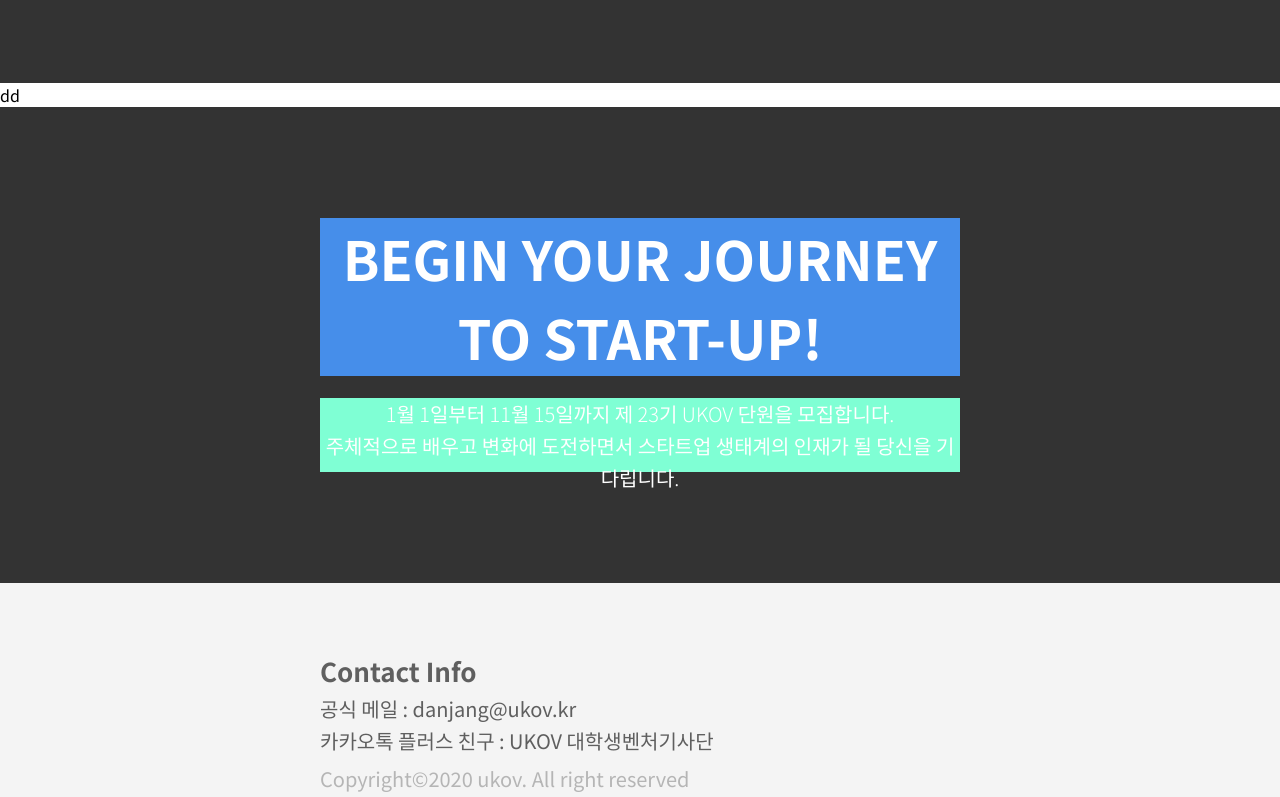
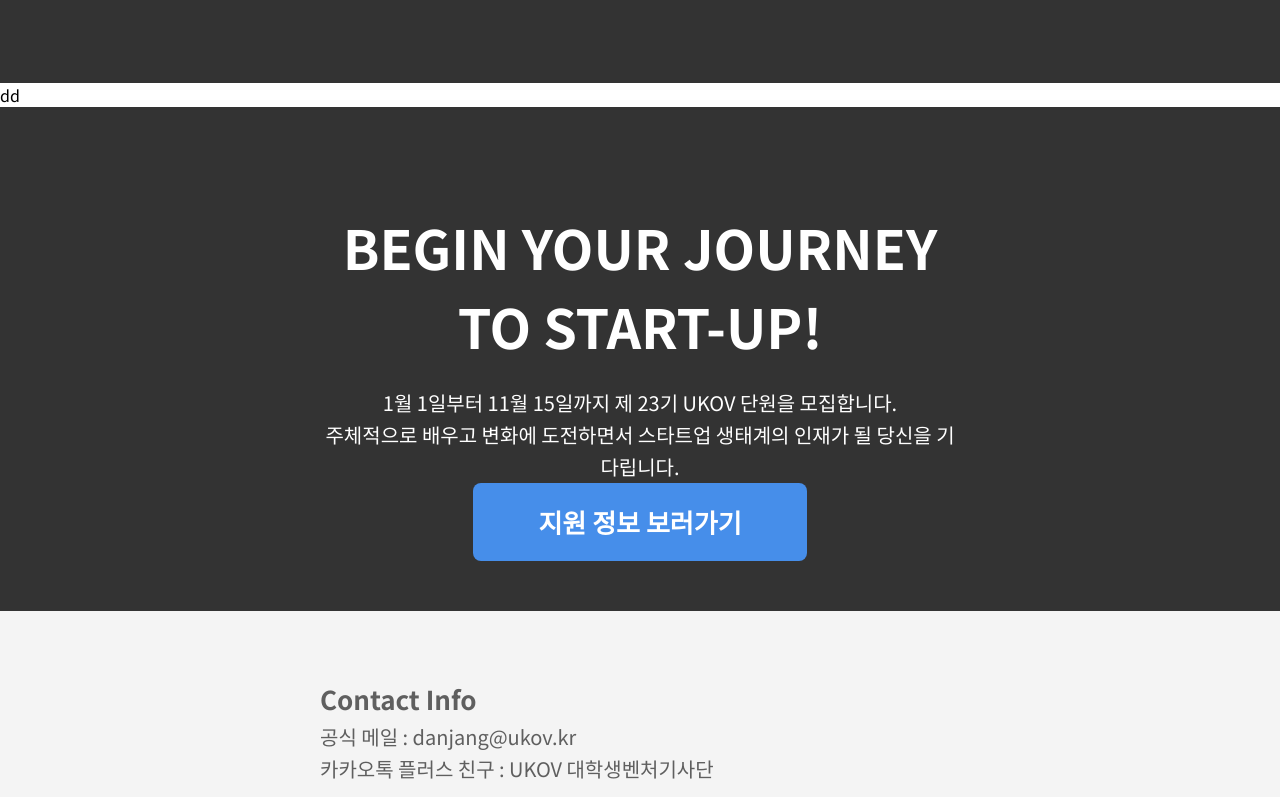
Before and after one commit to Soongsil-University-MakeUs-Challenge/2nd-UMC-WebStudy, a React (Create React App) app in the folder lucy/react-practice/my-react-practice/: page / in a window 1280 px wide. Shown: the part 1379-2176 px from the top of the page. Built offline with nearby package versions, Linux system fonts and the light colour scheme.

Commit message:
상단바, 후기, 프로그램, 파트너사  미완성

```diff
--- a/lucy/react-practice/my-react-practice/src/App.css
+++ b/lucy/react-practice/my-react-practice/src/App.css
@@ -30,6 +30,7 @@
 
 .main {
   /* background-color: #f4f4f4; */
+
   width: 50vw;
   margin: auto;
   display: block;
@@ -38,6 +39,7 @@
 .intro {
   font-size: 54px;
   font-weight: 700;
+
   margin-top: 110px;
 }
 
@@ -47,6 +49,12 @@
   color: #5f5f5f;
   margin-top: 22px;
   line-height: 1.6;
+}
+
+.mainInfoContainer {
+  display: flex;
+  justify-content: space-between;
+  align-items: flex-start;
 }
 
 .mainInfo {
@@ -78,6 +86,7 @@
   line-height: 1.6;
 }
 
+/* 어두운 배경 */
 .mainBlack {
   background-color: #333333;
   height: 476px;
@@ -90,19 +99,20 @@
 }
 
 .mainBlackTitle {
+  margin-top: 80px;
   flex-basis: 66px;
   width: 50vw;
   font-size: 54px;
   font-weight: 700;
 
   text-align: center;
-  background-color: #468eea;
+  /* background-color: #468eea; */
   margin-bottom: 22px;
 }
 
 .mainBlackInfo {
   flex-basis: 74px;
-  background-color: aquamarine;
+  /* background-color: aquamarine; */
   font-size: 20px;
   height: 74px;
   width: 50vw;
@@ -189,3 +199,52 @@
   height: 36px;
   float: right;
 }
+
+.footerBlack {
+  background-color: #333333;
+  height: 504px;
+  color: #ffffff;
+}
+
+.footerBlackTitle {
+  width: 50vw;
+  font-size: 54px;
+  font-weight: 700;
+
+  text-align: center;
+
+  margin: auto;
+  display: block;
+  padding-top: 100px;
+  padding-bottom: 22px;
+}
+
+.footerBlackInfo {
+  font-size: 20px;
+  height: 74px;
+  width: 50vw;
+  margin: auto;
+  display: block;
+  text-align: center;
+  line-height: 1.6;
+}
+
+.footerBlackBnt {
+  margin: auto;
+  display: block;
+
+  margin-top: 22px;
+  width: 334px;
+  height: 78px;
+  padding: 19px 35px 21px;
+  border-radius: 8px;
+  background-color: #468eea;
+  border: none;
+
+  font-size: 26px;
+  font-weight: bold;
+  text-align: center;
+  color: #fff;
+
+  cursor: pointer;
+}
--- a/lucy/react-practice/my-react-practice/src/App.js
+++ b/lucy/react-practice/my-react-practice/src/App.js
@@ -7,6 +7,7 @@
 function App() {
   return (
     <div>
+      {/* 상단바 - 로고와 메뉴 이동  */}
       <div className="topBar">
         <div className="logoAndMenu">
           <img className="logo" src={ukovIcon} alt="UKOV-logo" />
@@ -17,7 +18,9 @@
           </ul>
         </div>
       </div>
+      {/* 메인 - 홈페이지에서 제일 위에 보이는 (흰)부분 main이라 칭함 */}
       <div className="main">
+        {/* intro - 메인에 가장 크게 보이는 소개 문구 */}
         <div className="intro">
           우리는 대학생<br></br>
           벤처기사단입니다.
@@ -27,6 +30,9 @@
           소프트뱅크벤처스의 후원 아래 엄선된 스타트업의 일을 돕고 함께 성장해
           나가는 대외활동입니다.
         </div>
+
+        {/* mainInfo - 메인에 보이는 정보 */}
+        <div className="mainInfoContainer">
           <div className="mainInfo">
             <div className="mainInfoTitle">UKOV 미션</div>
             <p className="mainInfoSubTitle">
@@ -46,18 +52,21 @@
             </p>
             <p className="mainInfoParagraph">
               성공적인 스타트업 생태계 구성원이 되는 성장의 경험을 <br></br>
-            제공해주는 것을 목표로 합니다.<br></br>그 성장 싸이클을 통해 양질의
-            인재로 거듭나 <br></br>
+              제공해주는 것을 목표로 합니다.<br></br>그 성장 싸이클을 통해
+              양질의 인재로 거듭나 <br></br>
               세상을 바꾸는 사람들이 되는 것을 꿈꿉니다.
             </p>
           </div>
         </div>
+      </div>
+      {/* mainBlack - 어두운 배경색 */}
       <div className="mainBlack">
         <div className="mainBlackTitle">11년의 여정</div>
         <div className="mainBlackInfo">
           우리는 주체적으로 배우고 변화에 도전하면서 <br></br>
           스타트업 생태계를 위한 인재를 배출해내고 있습니다.
         </div>
+        {/* recordBox - 역사, 누적멤버, 미니프로젝트 갯수 기록*/}
         <div className="recordBoxContainer">
           <div className="recordBox">
             <div className="recordBoxBig">11년</div>
@@ -84,13 +93,14 @@
         <div className="reviewTitle">UKVO 후기</div>
         <div className="reviewSubtitle">더 많은 후기 보러가기</div>
       </div> */}
-      <div className="mainBlack">
-        <div className="mainBlackTitle">BEGIN YOUR JOURNEY TO START-UP!</div>
-        <div className="mainBlackInfo">
+      <div className="footerBlack">
+        <div className="footerBlackTitle">BEGIN YOUR JOURNEY TO START-UP!</div>
+        <div className="footerBlackInfo">
           1월 1일부터 11월 15일까지 제 23기 UKOV 단원을 모집합니다.<br></br>
           주체적으로 배우고 변화에 도전하면서 스타트업 생태계의 인재가 될 당신을
           기다립니다.
         </div>
+        <button className="footerBlackBnt">지원 정보 보러가기</button>
       </div>
       <div className="footer">
         <div className="footerBox">
```
Lines whose indentation alone changed are shown as unchanged.
